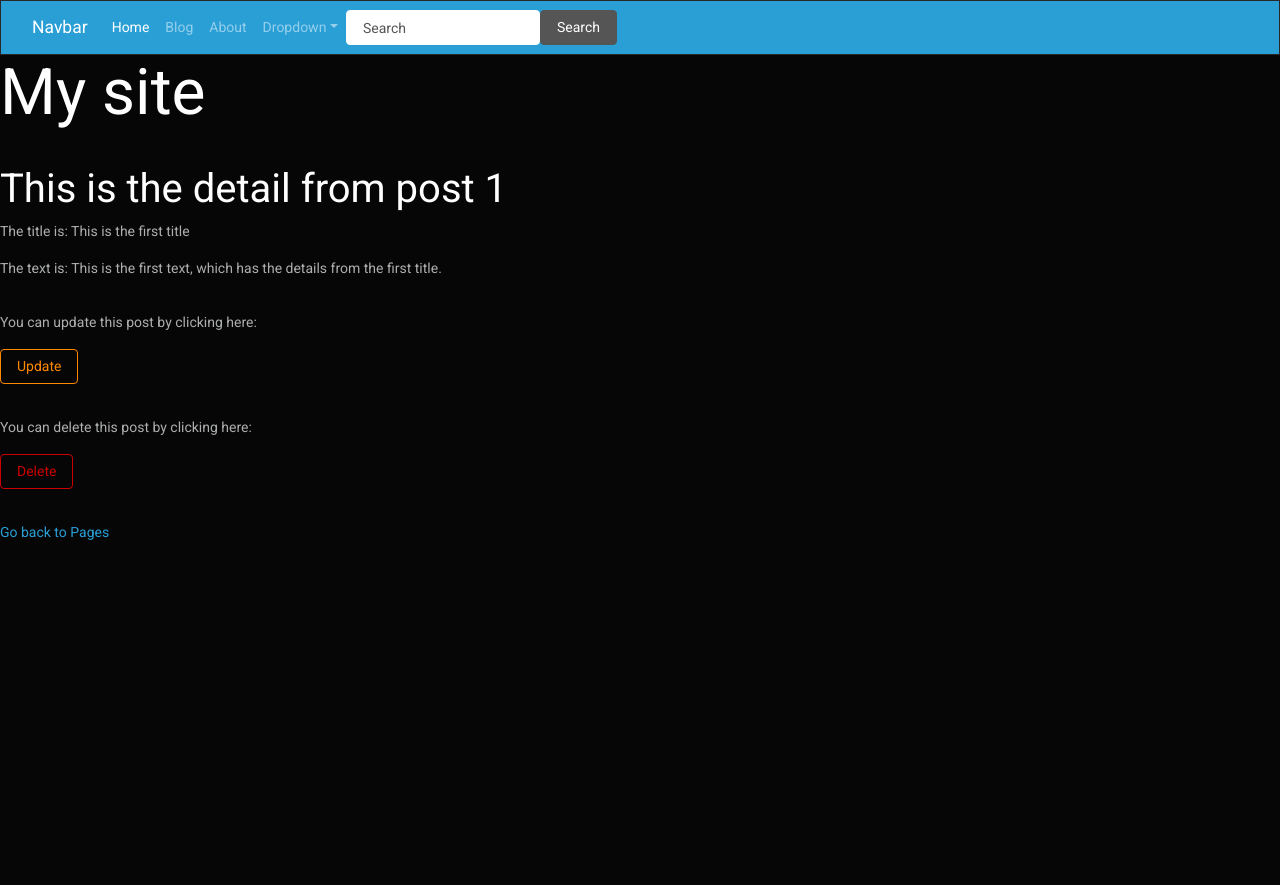
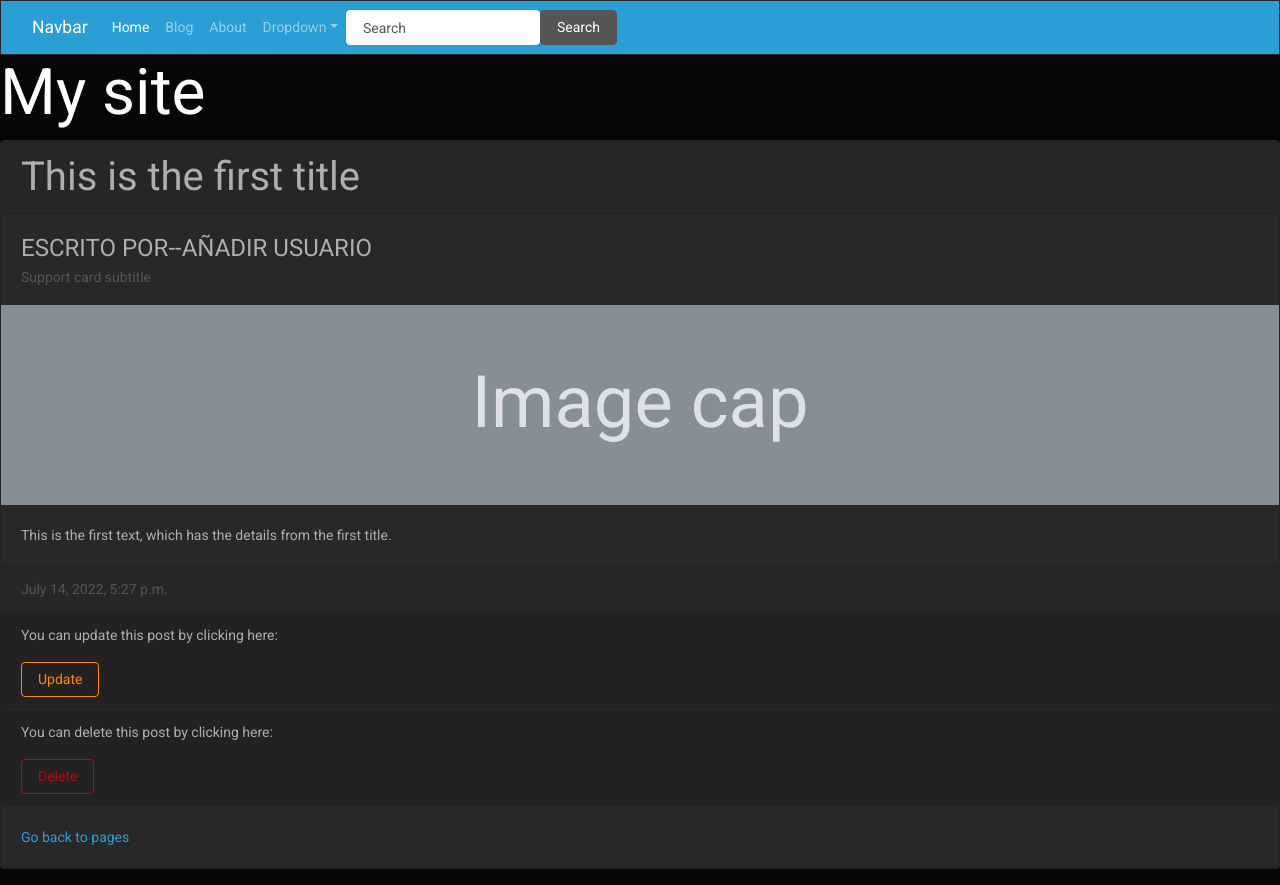
Before and after one commit to manoloacademia/blog_practice, a Django app: page /pages/1 in a window 1280 px wide. Before the commit the page ends 540 px from the top, so only its background shows below. Run offline with Django 3.2, Linux system fonts and the light colour scheme; data comes from the database, SQL or seed files in the repository; both versions use the stored data as it was after the commit; some libraries are stand-ins or nearby versions.

Commit message:
Format added to page detail.

```diff
--- a/blog_practice/blog/templates/page_detail.html
+++ b/blog_practice/blog/templates/page_detail.html
@@ -1,17 +1,34 @@
 {% extends 'base.html' %}
 {% block content %}
-    <hr>
-    <h3>This is the detail from post {{ post.id }}</h3>
-    {% if post %}
-        <p>The title is: {{ post.title }}</p>
-        <p>The text is: {{ post.text }}</p>
-    {% endif %}
-    <hr>
-    <p>You can update this post by clicking here: </p>
-    <a href="{% url 'page_update' post.id %}"><button type="button" class="btn btn-outline-warning">Update</button></a>
-    <hr>
-    <p>You can delete this post by clicking here: </p>
-    <a href="{% url 'page_delete' post.id %}"><button type="button" class="btn btn-outline-danger">Delete</button></a>
-    <hr>
-    <p><a href="{% url 'pages' %}">Go back to Pages</a></p>
+    <div class="card mb-3">
+        <h3 class="card-header">{{ post.title }}</h3>
+        <div class="card-body">
+        <h5 class="card-title">ESCRITO POR--AÑADIR USUARIO</h5>
+        <h6 class="card-subtitle text-muted">Support card subtitle</h6>
+        </div>
+        <svg xmlns="http://www.w3.org/2000/svg" class="d-block user-select-none" width="100%" height="200" aria-label="Placeholder: Image cap" focusable="false" role="img" preserveAspectRatio="xMidYMid slice" viewBox="0 0 318 180" style="font-size:1.125rem;text-anchor:middle">
+        <rect width="100%" height="100%" fill="#868e96"></rect>
+        <text x="50%" y="50%" fill="#dee2e6" dy=".3em">Image cap</text>
+        </svg>
+        <div class="card-body">
+            <p class="card-text">{{ post.text }}</p>
+        </div>
+        <div class="card-footer text-muted">
+            {{ post.created_at }}
+        </div>
+        <ul class="list-group list-group-flush">
+            <li class="list-group-item">
+                <p>You can update this post by clicking here: </p>
+                <a href="{% url 'page_update' post.id %}"><button type="button" class="btn btn-outline-warning">Update</button></a>
+            </li>
+            <li class="list-group-item">
+                <p>You can delete this post by clicking here: </p>
+                <a href="{% url 'page_delete' post.id %}"><button type="button" class="btn btn-outline-danger">Delete</button></a>
+            </li>
+        </ul>
+        <div class="card-body">
+            <a href="{% url 'pages' %}" class="card-link">Go back to pages</a>
+        </div>
+    </div>
+
 {% endblock %}
```
Also changed, not shown: blog_practice/blog/templates/pages.html (+4 -4 lines), blog_practice/db.sqlite3.
